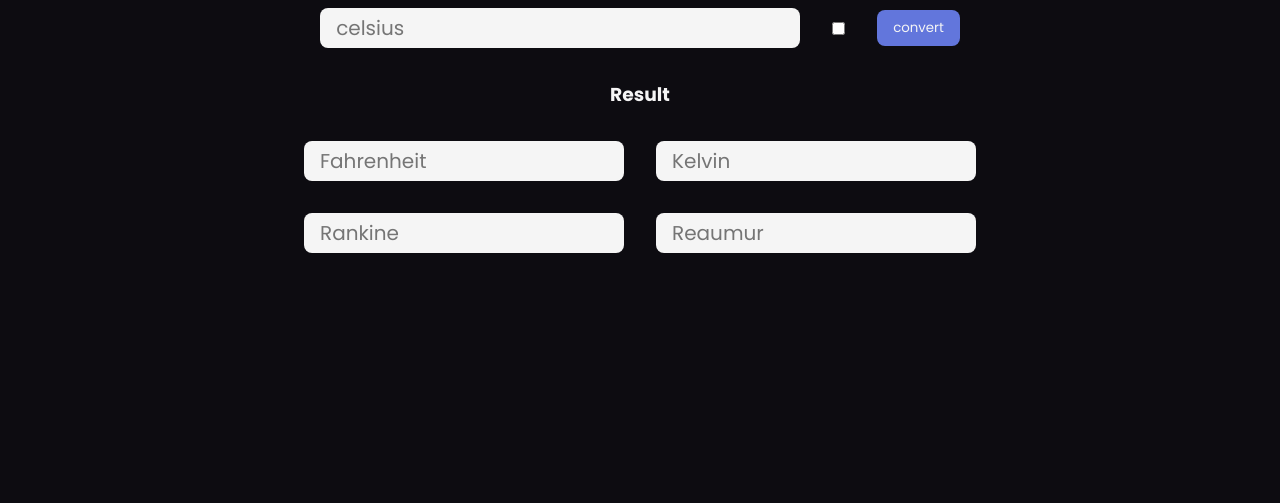
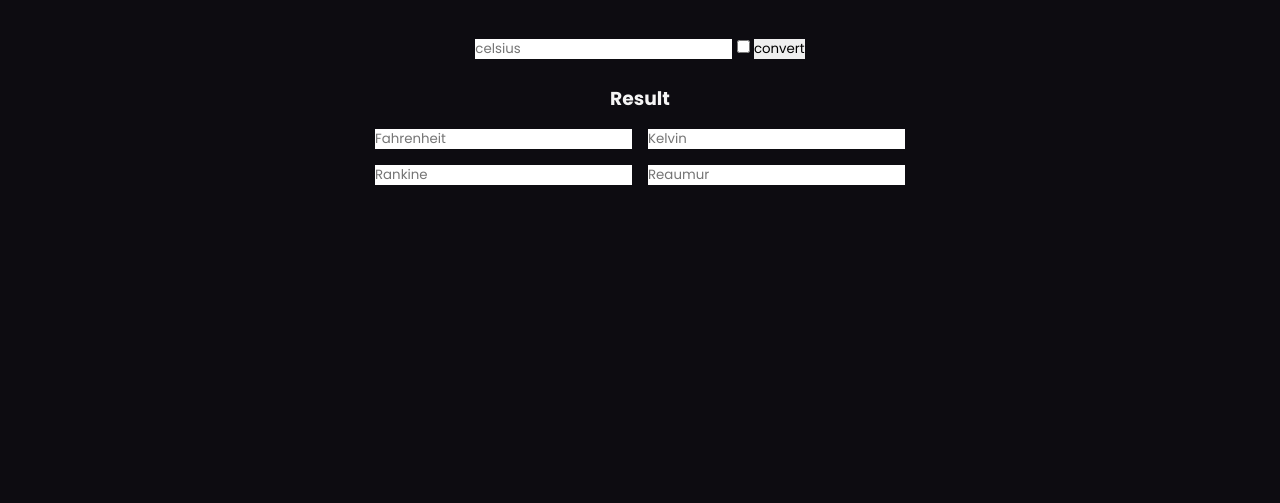
Before and after one commit to Fatechapp/tempConverter, a plain HTML site: page index.html in a window 1280 px wide. Shown: the part 297-800 px from the top of the page. Drawn offline with Linux system fonts and the light colour scheme.

Commit message:
Update style.css

```diff
--- a/style/style.css
+++ b/style/style.css
@@ -56,7 +56,7 @@ nav {
 /* APPS */
 .apps {
     color: var(--white);
-    padding: 1rem 0rem;
+    padding: 3rem 0rem;
 
     display: flex;
     flex-direction: column;
@@ -67,10 +67,39 @@ nav {
 .apps h1 {
     font-size: 3rem;
 }
+.apps-content {
+    display: flex;
+    flex-direction: column;
+    justify-content: center;
+    align-items: center;
+    gap: 2.5rem;
+}
+.input-temperature {
+    display: flex;
+    flex-direction: column;
+    justify-content: center;
+    align-items: center;
+    gap: 1.5rem;
+}
+.result {
+    display: flex;
+    flex-direction: column;
+    justify-content: center;
+    align-items: center;
+    gap: 1rem;
+}
+.result-view {
+    display: flex;
+    flex-wrap: wrap;
+    justify-content: center;
+    align-items: center;
+    gap: 1rem;
+    width: 50%;
+}
 .current-time {
     background: var(--white);
     color: var(--black);
-    padding:  0.5rem 1rem;
+    padding:  0.35rem 0.75rem;
 
     display: flex;
     justify-content: center;
@@ -83,6 +112,7 @@ nav {
     left: 10rem;
     top: 2rem;
 }
+/*
 .input-temperature {
     display: flex;
     flex-direction: column;
@@ -95,11 +125,11 @@ nav {
     justify-content: center;
     align-items: center;
     gap: 2rem;
-    min-width: 30rem;
-    max-width: 40rem;
-}
+    width: 30rem;
+    width: 40rem;
+} */
 /* RESULT */
-.input-text {
+/* .input-text {
     background: var(--white);
     padding: 0rem 1rem;
     border-radius: 0.5rem;
@@ -141,7 +171,7 @@ nav {
     align-items: center;
     gap: 2rem;
     width: 50rem;
-}
+} */
 
 @media (max-width: 700px) {
     html {
@@ -149,9 +179,9 @@ nav {
     }
 
     /* APPS */
-    .current-time {
+    /* .current-time {
         display: none;
-    }
+    } */
 }
 @media (max-width: 550px) {
     html {
@@ -159,14 +189,14 @@ nav {
     }
 
     /* NAV */
-    .nav-item .kanan{
+    /* .nav-item .kanan{
         display: none;
-    }
+    } */
 
     /* APPS */
-    .current-time {
+    /* .current-time {
         display: none;
-    }
+    } */
 
 }
 @media (max-width: 400px) {
@@ -178,16 +208,16 @@ nav {
 
 
     /* APPS */
-    .apps {
+    /* .apps {
         padding:  7rem 2rem;
     }
     .apps h1 {
         font-size: 3rem;
-    }
+    } */
     .current-time {
         display: none;
     }
-    .input-temperature-info {
+    /* .input-temperature-info {
         width: 20rem;
     }
     .input-text {
@@ -200,6 +230,6 @@ nav {
         justify-content: center;
         align-items: center;
         width: 12rem;
-    }
+    } */
 
 }
```
